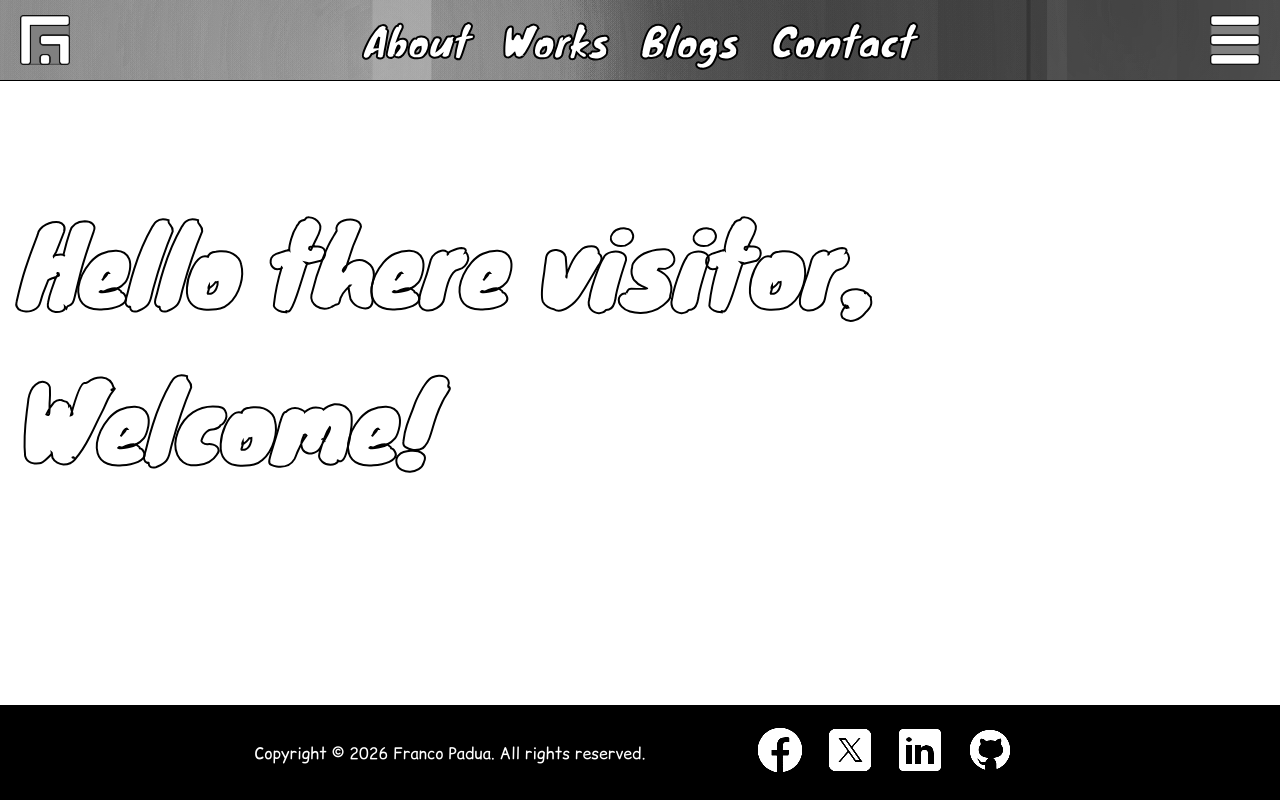
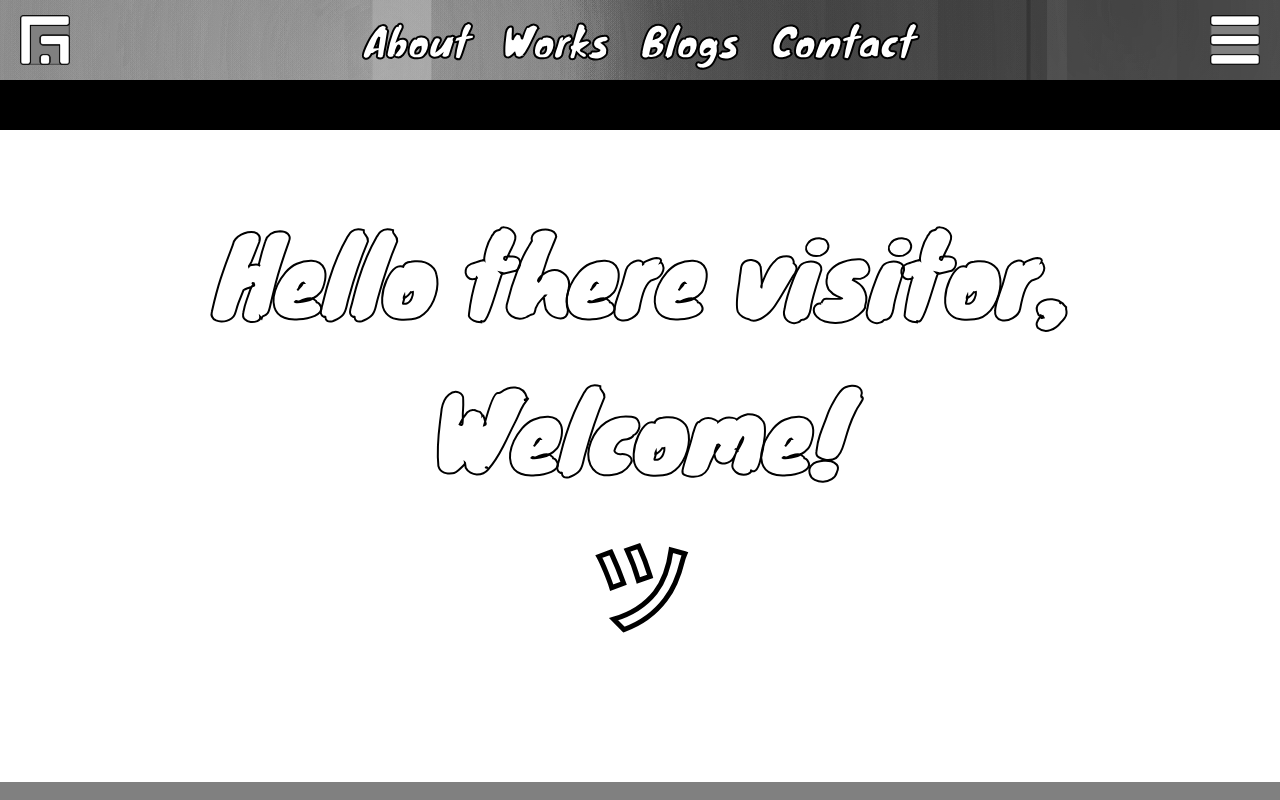
Before and after one commit to frankrevdev/frankrev.dev, a React (Vite) app: page / in a window 1280 px wide. Built offline with nearby package versions, Linux system fonts and the light colour scheme.

Commit message:
New update to main

```diff
--- a/src/index.css
+++ b/src/index.css
@@ -20,6 +20,8 @@ html, body, #root {
     --text-color-inner: white;
     --text-color-stroke: black;
     --title-bar-bg: black;
+    --black-bar: black;
+    --gray-bar: gray;
 
     --selection-bg-color: rgba(0, 0, 0, 0.25);
 
--- a/src/pages/Blog.css
+++ b/src/pages/Blog.css
@@ -22,6 +22,7 @@
     padding: 20px;
     overflow: hidden;
     position: relative;
+    transition: width 0.3s ease;
 }
 .postContainer .blogTitle {
     display: flex;
@@ -72,10 +73,15 @@
     border: none;
     padding: 0;
 }
+.postContainer button:hover {
+    cursor: pointer;
+}
 .postContainer button:active {
     transform: translate(-50%, 50%) scale(0.9);
 }
 .postContainer button img {
+    transition: filter 0.3s ease;
+    filter: var(--image-invert-color);
     height: 50px;
     vertical-align: middle;
 }
@@ -84,7 +90,12 @@
     height: auto;
 }
 
-@media (max-width: 768px) {
+@media (max-width: 800px) {
+    .postContainer {
+        width: 100%;
+    }
+}
+@media (max-width: 345px) {
     .postContainer .blogTitle {
         margin-top: 50px;
     }
--- a/src/pages/Blog.jsx
+++ b/src/pages/Blog.jsx
@@ -8,24 +8,10 @@ import copyLink from '/images/p/blog/copy-link.svg';
 const posts = [
     {
         id: "blog2",
-        title: "I don't know yet",
-        date: "April 16, 2026",
+        title: "My First Blog",
+        date: "April 21, 2026",
         description:
-            `It is a long established fact that a reader will be distracted by the readable content of a page when looking at its layout. The point of using Lorem Ipsum is that it has a more-or-less normal distribution of letters, as opposed to using 'Content here, content here', making it look like readable English. Many desktop publishing packages and web page editors now use Lorem Ipsum as their default model text, and a search for 'lorem ipsum' will uncover many web sites still in their infancy. Various versions have evolved over the years, sometimes by accident, sometimes on purpose (injected humour and the like).`
-    },
-    {
-        id: "blog1",
-        title: "My First Blog",
-        date: "March 3, 2026",
-        description:
-            `Today feels heavier and bloodier than ever. Hopelessness, Mental fractures, Heartbreak, and Chaos. Some opportunities arrive quietly, mine came with noise inside my head. Prefer to stare at my computer screen see if I can find my life through it. Happy blood day to me.
-
-            #IranvsIsraelandUSA #bloodmoon #birthday`,
-        links: {
-            IranvsIsraelandUSA: "https://en.wikipedia.org/wiki/Timeline_of_the_2026_Iran_war#3_March",
-            bloodmoon: "https://www.timeanddate.com/eclipse/lunar/2026-march-3"
-        },
-        image: "/images/p/blog/1-blood-day.jpg"
+            `This is my first blog post! I never thougt I would be achieving this milestone and I am so glad about it. At first, I thought it was hard and impossible and I almost gave up. But then I realized that I just had to take it one step at a time and not worry about the end result. All I needed was to believe in myself and keep pushing forward.`
     }
 ];
 
@@ -77,9 +63,9 @@ export default function Blogs() {
         }
     }, []);
 
-    document.title = "frankrevdev | blogs";
     return (
         <>
+            <title>frankrevdev | blogs</title>
             {posts.map(post => (
                 <div id={post.id} className={`blog-post ${activeId === post.id ? "active" : ""}`} key={post.id}>
                     <div className="titleBar"></div>
--- a/src/pages/Home.css
+++ b/src/pages/Home.css
@@ -1,7 +1,32 @@
+.mainContent {
+    margin-top: 80px;
+}
+.dividerBar1 {
+    background-color: var(--black-bar);
+    height: 50px;
+    width: 100%;
+    position: fixed;
+}
+.dividerBar2 {
+    background-color: var(--gray-bar);
+    height: 50px;
+    width: 100%;
+}
 .intro {
+    display: flex;
+    flex-direction: column;
+    text-align: center;
+    justify-content: center;
+    font-size: 50px;
+    margin-top: 50px;
+    margin-bottom: 50px;
+}
+.intro h1 {
+    transition: all 0.3s ease;
     font-family: Knewave-Regular;
-    font-size: 50px;
-    color: white;
-    -webkit-text-stroke: 2px black;
-    padding: 20px;
+    color: var(--text-color-inner);
+    -webkit-text-stroke: 2px var(--text-color-stroke);
 }
+.intro h1 .smiley {
+    -webkit-text-stroke-width: 5px;
+}
--- a/src/pages/Home.jsx
+++ b/src/pages/Home.jsx
@@ -4,9 +4,11 @@ export default function Home() {
     return (
         <>
             <title>frankrevdev</title>
+            <div className="dividerBar1"></div>
             <div className="intro">
-                <h1>Hello there visitor, Welcome!</h1>
+                <h1>Hello there visitor,<br/>Welcome!<br/><div className="smiley">ツ</div></h1>
             </div>
+            <div className="dividerBar2"></div>
         </>
     );
 }
--- a/src/pages/Works.css
+++ b/src/pages/Works.css
@@ -54,8 +54,16 @@
     gap: 10px;
     transition: width 0.3s ease;
 }
-
-iframe {
+.music-embed-wrapper {
+    position: relative;
+    width: 40%;
+    height: 380px;
+    overflow: hidden;
+}
+.music-embed-wrapper iframe {
+    position: absolute;
+    will-change: auto;
+    inset: 0;
     overflow-clip-margin: content-box !important;
     overflow: clip !important;
     border-style: inset;
@@ -104,15 +112,13 @@ iframe {
         opacity: 1;
     }
     .musicContent {
-        display: grid;
+        flex-direction: column;
+    }
+    .music-embed-wrapper {
+        width: 80%;
     }
 }
-@media (max-width: 580px) {
-    iframe {
-        width: auto;
-    }
-}
-@media (max-width: 330px) {
+@media (max-width: 369px) {
     .music-title-full {
         opacity: 0;
     }
--- a/src/pages/Works.jsx
+++ b/src/pages/Works.jsx
@@ -2,20 +2,6 @@ import './Works.css';
 
 import game_icon from "../assets/Images/p/works/icons/game-icon.png"
 import music_icon from "../assets/Images/p/works/icons/music-icon.png"
-
-function ItchIframe({width="552", height="167", src}) {
-    return (
-        <div className="itch-embed-wrapper">
-            <iframe
-                src={src}
-                loading="lazy"
-                frameBorder="0"
-                scrolling="no"
-            >
-            </iframe>
-        </div>
-    );
-}
 
 export default function Works() {
     return (
@@ -53,15 +39,19 @@ export default function Works() {
                     </div>
                 </div>
                 <div className="musicContent">
+                    <div className="music-embed-wrapper">
                         <iframe src="https://open.spotify.com/embed/artist/3hD6jHhI80jHqBKcDHPqN4"
-                        width="500" height="380" frameBorder="0"
+                            width="100%" height="380" frameBorder="0"
                             allowtransparency="true" allow="encrypted-media">
                         </iframe>
+                    </div>
 
+                    <div className="music-embed-wrapper">
                         <iframe src="https://open.spotify.com/embed/artist/74MbgZuZe4oshpldo6aRRL"
-                        width="500" height="380" frameBorder="0"
+                            width="100%" height="380" frameBorder="0"
                             allowtransparency="true" allow="encrypted-media">
                         </iframe>
+                    </div>
                 </div>
             </div>
         </>
```
Lines whose indentation alone changed are shown as unchanged.
